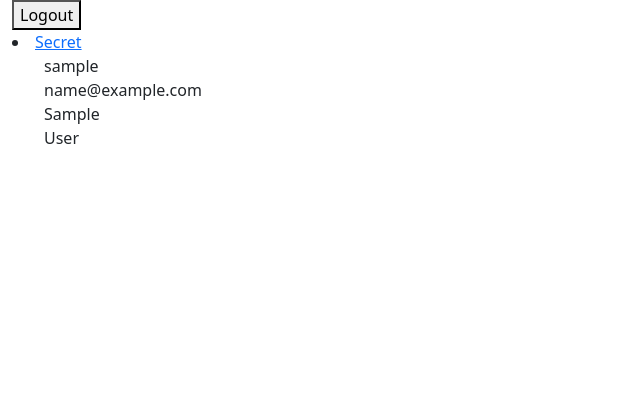
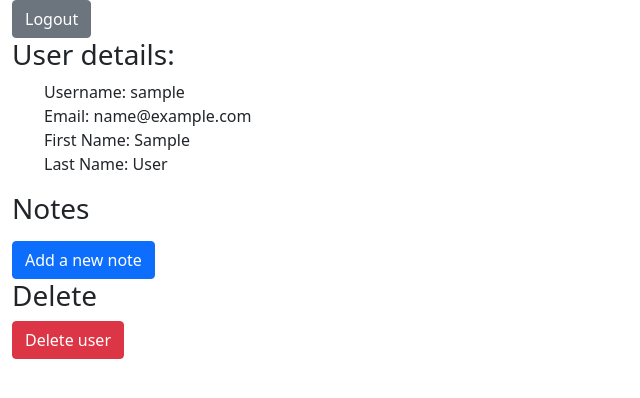
Before and after one commit to lawnknee/flask-notes-hashing, a Flask app: a page that uses templates/base.html in a window 1280 px wide. Shown: the top 398 px of the page, without its empty margins (0-640 px from the left). Run offline with Flask 2, Linux system fonts and the light colour scheme; the visitor is signed in with stand-in values (Sample User, id 1); tables that the repository leaves empty hold one stand-in row (values such as "Sample post").

Commit message:
added notes section and delete user btn

```diff
--- a/app.py
+++ b/app.py
@@ -1,5 +1,5 @@
 from flask import Flask, redirect, render_template, request, session, flash
-from models import db, connect_db, User
+from models import db, connect_db, User, Note
 from forms import RegisterForm, LoginForm
 from flask_debugtoolbar import DebugToolbarExtension
 
@@ -80,6 +80,7 @@
     else:
         return render_template("login.html", form=form)
 
+
 @app.route('/users/<username>')
 def user_homepage(username):
 
@@ -89,10 +90,10 @@
 
     elif username == session["username"]:
         user = User.query.get(username)
-        return render_template("user_homepage.html" , user=user )
-
-
-
+        notes = Note.query.filter_by(owner=username)
+        return render_template("user_homepage.html",
+                               user=user,
+                               notes=notes )
 
 
 @app.route('/logout', methods=["POST"] )
--- a/templates/base.html
+++ b/templates/base.html
@@ -16,8 +16,15 @@
     {%  endfor %}
 
     {% if "username" in session %}
-    <form><button formaction="/logout" formmethod="POST" type="submit">Logout</button></form>
-    <li><a href="/secrets">Secret</a></li>
+      <form>
+        <button
+          class="btn btn-secondary"
+          formaction="/logout"
+          formmethod="POST"
+          type="submit">
+          Logout
+        </button>
+      </form>
     {% endif %}
 
 
--- a/templates/user_homepage.html
+++ b/templates/user_homepage.html
@@ -3,13 +3,29 @@
 {% block title %} {{user.username}} Homepage {% endblock %}
 
 {% block content %}
-
-    <ul style = "list-style-type:none;">
-        <li>{{user.username}}</li>
-        <li>{{user.email}}</li>
-        <li>{{user.first_name}}</li>
-        <li>{{user.last_name}}</li>
+    <h3>User details:</h3>
+    <ul style= "list-style-type:none;">
+        <li>Username: {{user.username}}</li>
+        <li>Email: {{user.email}}</li>
+        <li>First Name: {{user.first_name}}</li>
+        <li>Last Name: {{user.last_name}}</li>
     </ul>
 
+    <h3>Notes</h3>
+        <ul>
+            {% for note in notes %}
+            <form action="/notes/{{ note.id }}/delete" method="POST">
+                <li><a href="/notes/{{ note.id }}/update"></a> {{ note.title }} </li>
+                <button type="submit" class="btn btn-danger">Delete Note</button>
+            </form>
+            {% endfor %}
+        </ul>
+
+        <a href="/users/{{user.username}}/notes/add" class="btn btn-primary">Add a new note</a>
+
+    <h3>Delete</h3>
+        <form action="/users/<username>/delete" method="POST">
+            <button class="btn btn-danger">Delete user</button>
+        </form>
 
 {% endblock %}
```
Also changed, not shown: models.py (+20 -0 lines).
